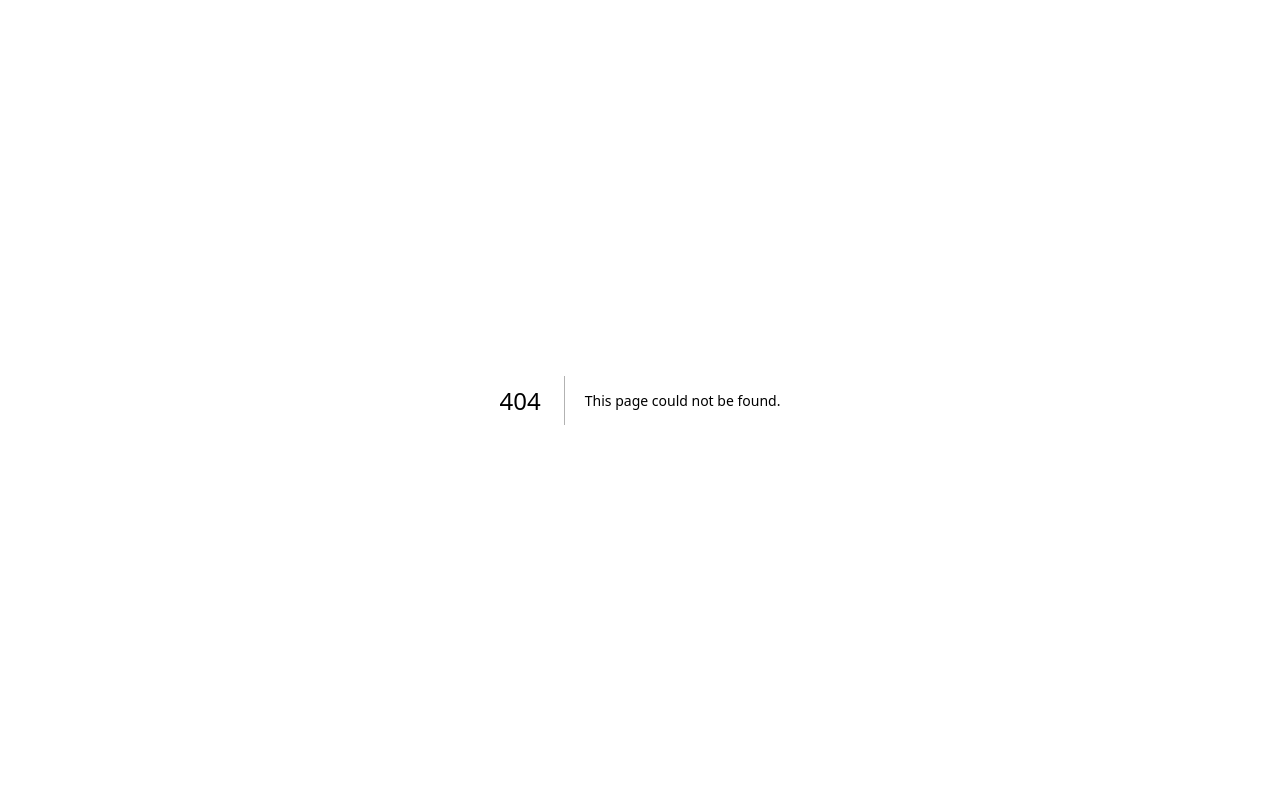
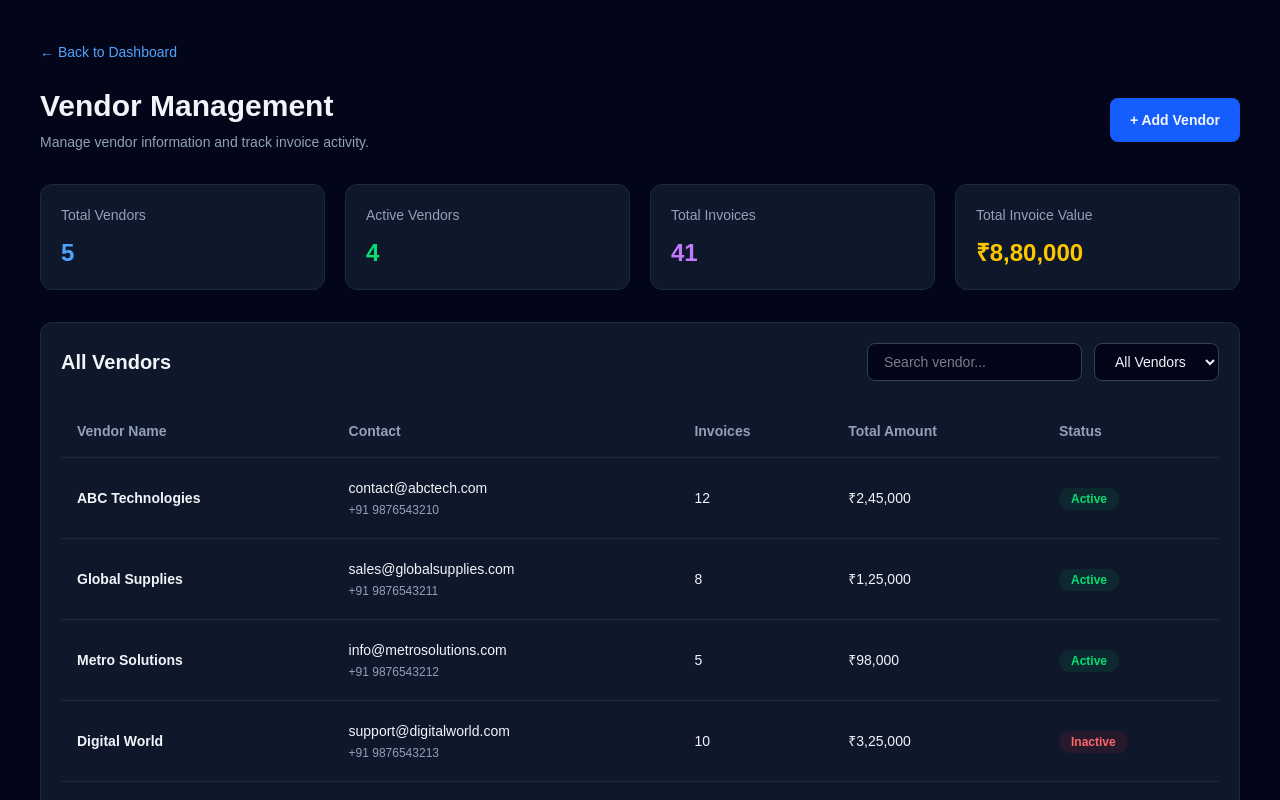
Before and after one commit to Kavan180406/invoice-validation-system, a Next.js app: page /vendors in a window 1280 px wide. Before the commit this address had no page. Shown: the top 800 px of the page. Built offline with nearby package versions, Linux system fonts and the light colour scheme.

Commit message:
Add vendor management page

```diff
--- /dev/null
+++ b/src/app/vendors/page.tsx
@@ -0,0 +1,284 @@
+
+"use client";
+
+import Link from "next/link";
+import { useState } from "react";
+
+const vendors = [
+  {
+    id: 1,
+    name: "ABC Technologies",
+    email: "contact@abctech.com",
+    phone: "+91 9876543210",
+    invoices: 12,
+    amount: 245000,
+    status: "Active",
+  },
+  {
+    id: 2,
+    name: "Global Supplies",
+    email: "sales@globalsupplies.com",
+    phone: "+91 9876543211",
+    invoices: 8,
+    amount: 125000,
+    status: "Active",
+  },
+  {
+    id: 3,
+    name: "Metro Solutions",
+    email: "info@metrosolutions.com",
+    phone: "+91 9876543212",
+    invoices: 5,
+    amount: 98000,
+    status: "Active",
+  },
+  {
+    id: 4,
+    name: "Digital World",
+    email: "support@digitalworld.com",
+    phone: "+91 9876543213",
+    invoices: 10,
+    amount: 325000,
+    status: "Inactive",
+  },
+  {
+    id: 5,
+    name: "Smart Systems",
+    email: "hello@smartsystems.com",
+    phone: "+91 9876543214",
+    invoices: 6,
+    amount: 87000,
+    status: "Active",
+  },
+];
+
+export default function VendorsPage() {
+  const [search, setSearch] = useState("");
+  const [filter, setFilter] = useState("All");
+
+  const filteredVendors = vendors.filter((vendor) => {
+    const matchesSearch =
+      vendor.name.toLowerCase().includes(search.toLowerCase()) ||
+      vendor.email.toLowerCase().includes(search.toLowerCase());
+
+    const matchesFilter =
+      filter === "All" || vendor.status === filter;
+
+    return matchesSearch && matchesFilter;
+  });
+
+  const totalVendors = vendors.length;
+  const activeVendors = vendors.filter(
+    (vendor) => vendor.status === "Active"
+  ).length;
+
+  const totalInvoices = vendors.reduce(
+    (sum, vendor) => sum + vendor.invoices,
+    0
+  );
+
+  const totalAmount = vendors.reduce(
+    (sum, vendor) => sum + vendor.amount,
+    0
+  );
+
+  return (
+    <main className="min-h-screen bg-slate-950 p-5 text-slate-100 md:p-10">
+      <div className="mx-auto max-w-7xl">
+
+        <Link
+          href="/"
+          className="text-sm text-blue-400 hover:underline"
+        >
+          ← Back to Dashboard
+        </Link>
+
+        {/* Header */}
+        <div className="mb-8 mt-6 flex flex-wrap items-center justify-between gap-4">
+          <div>
+            <h1 className="text-3xl font-bold">
+              Vendor Management
+            </h1>
+
+            <p className="mt-2 text-sm text-slate-400">
+              Manage vendor information and track invoice activity.
+            </p>
+          </div>
+
+          <button
+            onClick={() =>
+              alert("Vendor creation will be connected to the backend.")
+            }
+            className="rounded-lg bg-blue-600 px-5 py-3 text-sm font-semibold hover:bg-blue-500"
+          >
+            + Add Vendor
+          </button>
+        </div>
+
+        {/* Summary Cards */}
+        <div className="mb-8 grid gap-5 sm:grid-cols-2 lg:grid-cols-4">
+
+          <SummaryCard
+            title="Total Vendors"
+            value={totalVendors.toString()}
+            color="text-blue-400"
+          />
+
+          <SummaryCard
+            title="Active Vendors"
+            value={activeVendors.toString()}
+            color="text-green-400"
+          />
+
+          <SummaryCard
+            title="Total Invoices"
+            value={totalInvoices.toString()}
+            color="text-purple-400"
+          />
+
+          <SummaryCard
+            title="Total Invoice Value"
+            value={"₹" + totalAmount.toLocaleString("en-IN")}
+            color="text-yellow-400"
+          />
+
+        </div>
+
+        {/* Vendor Table */}
+        <section className="rounded-xl border border-slate-800 bg-slate-900 p-5">
+
+          <div className="mb-6 flex flex-wrap items-center justify-between gap-4">
+
+            <h2 className="text-xl font-semibold">
+              All Vendors
+            </h2>
+
+            <div className="flex flex-wrap gap-3">
+
+              <input
+                type="text"
+                placeholder="Search vendor..."
+                value={search}
+                onChange={(e) => setSearch(e.target.value)}
+                className="rounded-lg border border-slate-700 bg-slate-950 px-4 py-2 text-sm outline-none focus:border-blue-500"
+              />
+
+              <select
+                value={filter}
+                onChange={(e) => setFilter(e.target.value)}
+                className="rounded-lg border border-slate-700 bg-slate-950 px-4 py-2 text-sm outline-none"
+              >
+                <option value="All">All Vendors</option>
+                <option value="Active">Active</option>
+                <option value="Inactive">Inactive</option>
+              </select>
+
+            </div>
+          </div>
+
+          <div className="overflow-x-auto">
+
+            <table className="w-full text-left text-sm">
+
+              <thead className="border-b border-slate-800 text-slate-400">
+                <tr>
+                  <th className="px-4 py-4">Vendor Name</th>
+                  <th className="px-4 py-4">Contact</th>
+                  <th className="px-4 py-4">Invoices</th>
+                  <th className="px-4 py-4">Total Amount</th>
+                  <th className="px-4 py-4">Status</th>
+                </tr>
+              </thead>
+
+              <tbody>
+                {filteredVendors.map((vendor) => (
+                  <tr
+                    key={vendor.id}
+                    className="border-b border-slate-800 last:border-0 hover:bg-slate-800/40"
+                  >
+
+                    <td className="px-4 py-5">
+                      <p className="font-semibold">
+                        {vendor.name}
+                      </p>
+                    </td>
+
+                    <td className="px-4 py-5">
+                      <p>{vendor.email}</p>
+                      <p className="mt-1 text-xs text-slate-400">
+                        {vendor.phone}
+                      </p>
+                    </td>
+
+                    <td className="px-4 py-5">
+                      {vendor.invoices}
+                    </td>
+
+                    <td className="px-4 py-5 font-medium">
+                      ₹{vendor.amount.toLocaleString("en-IN")}
+                    </td>
+
+                    <td className="px-4 py-5">
+                      <span
+                        className={`rounded-full px-3 py-1 text-xs font-semibold ${
+                          vendor.status === "Active"
+                            ? "bg-green-500/10 text-green-400"
+                            : "bg-red-500/10 text-red-400"
+                        }`}
+                      >
+                        {vendor.status}
+                      </span>
+                    </td>
+
+                  </tr>
+                ))}
+
+                {filteredVendors.length === 0 && (
+                  <tr>
+                    <td
+                      colSpan={5}
+                      className="px-4 py-10 text-center text-slate-400"
+                    >
+                      No vendors found.
+                    </td>
+                  </tr>
+                )}
+
+              </tbody>
+
+            </table>
+
+          </div>
+
+          <p className="mt-5 text-sm text-slate-500">
+            Showing {filteredVendors.length} of {totalVendors} vendors
+          </p>
+
+        </section>
+
+      </div>
+    </main>
+  );
+}
+
+function SummaryCard({
+  title,
+  value,
+  color,
+}: {
+  title: string;
+  value: string;
+  color: string;
+}) {
+  return (
+    <div className="rounded-xl border border-slate-800 bg-slate-900 p-5">
+      <p className="text-sm text-slate-400">
+        {title}
+      </p>
+
+      <h2 className={`mt-3 text-2xl font-bold ${color}`}>
+        {value}
+      </h2>
+    </div>
+  );
+}
```
